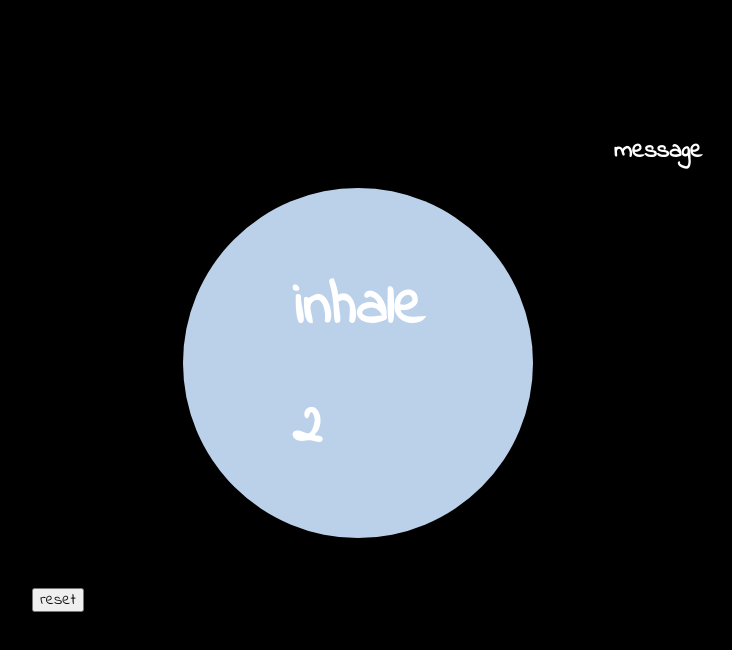
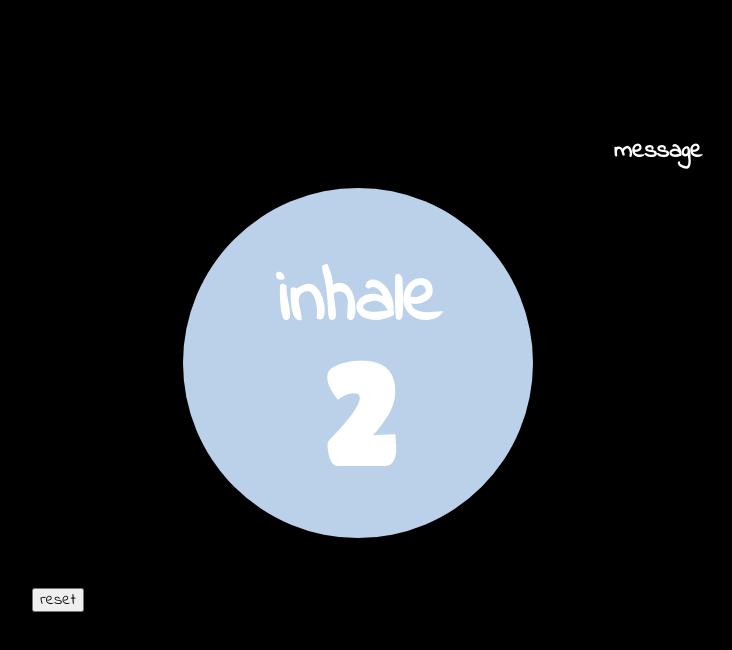
Before and after one commit to shannonmoranetz/ctrl-app, a React (Create React App) app: page / in a window 1280 px wide. Both pictures are taken after a click on the button "breathe". Shown: the top 650 px of the page, without its empty margins (282-1014 px from the left). Built offline with nearby package versions, Linux system fonts and the light colour scheme.

Commit message:
Add basic font and style inside circle:

```diff
--- a/src/styles/Timer.scss
+++ b/src/styles/Timer.scss
@@ -1,13 +1,18 @@
 .counter-container {
-
+  display: flex;
+  align-items: center;
+  flex-direction: column;
 }
 
 .breathing-instructions {
-  font-size: 60px;
+  font-size: 75px;
   color: white;
+  margin-top: 125px;
 }
 
 .second-display {
-  font-size: 60px;
+  font-size: 140px;
+  font-family: Lilita One;
+  margin-top: -70px;
   color: white;
 }
--- a/src/styles/main.scss
+++ b/src/styles/main.scss
@@ -1,4 +1,4 @@
-@import url('https://fonts.googleapis.com/css?family=Indie+Flower|Satisfy');
+@import url('https://fonts.googleapis.com/css?family=Indie+Flower|Satisfy|Lilita+One');
 @import "variables.scss";
 @import "normalize.css";
 @import 'App';
```
